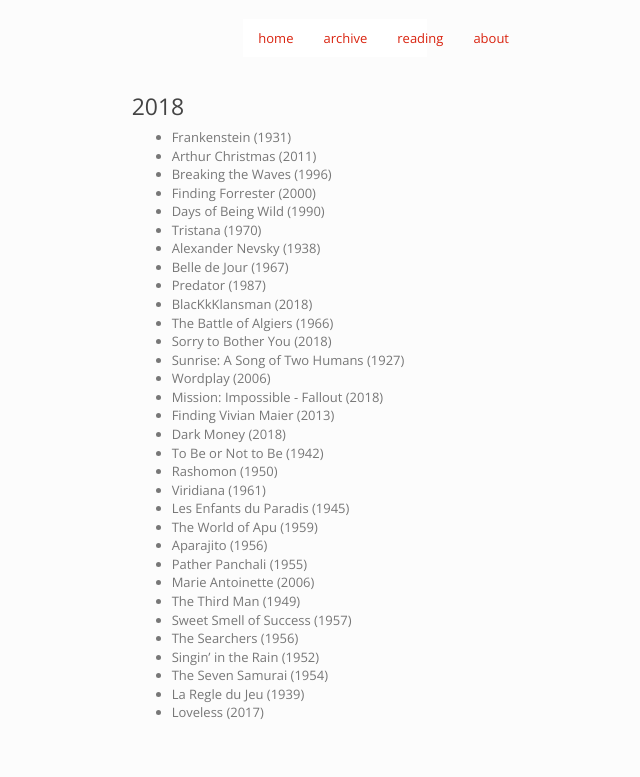
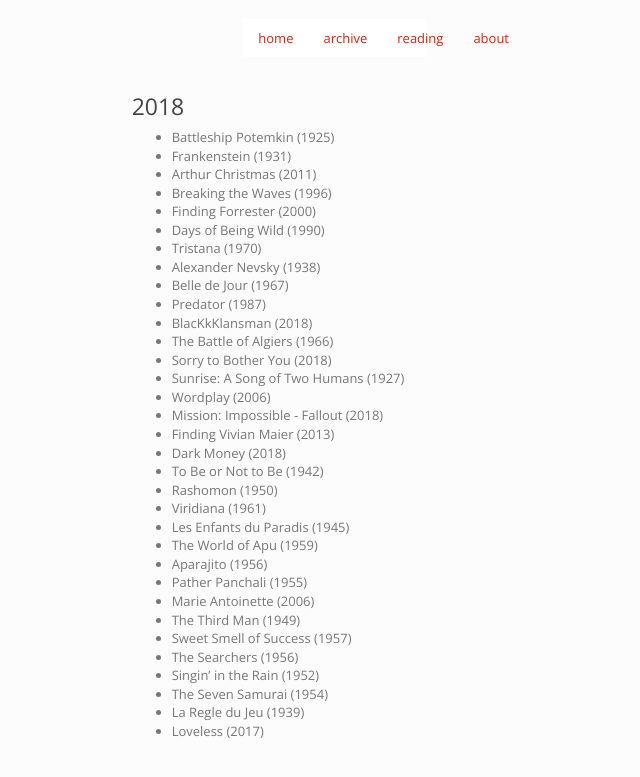
Before and after one commit to imtayadeway/imtayadeway.github.io, a Jekyll site: the page built from film/index.md, in a window 1280 px wide. Shown: the top 777 px of the page, without its empty margins (305-945 px from the left). Built offline with Jekyll 4.4.1, drawn with Linux system fonts in a browser that asks for light colours.

Commit message:
Battleship Potemkin

```diff
--- a/film/index.md
+++ b/film/index.md
@@ -5,6 +5,7 @@
 
 ### 2018
 
+- Battleship Potemkin (1925)
 - Frankenstein (1931)
 - Arthur Christmas (2011)
 - Breaking the Waves (1996)
```
